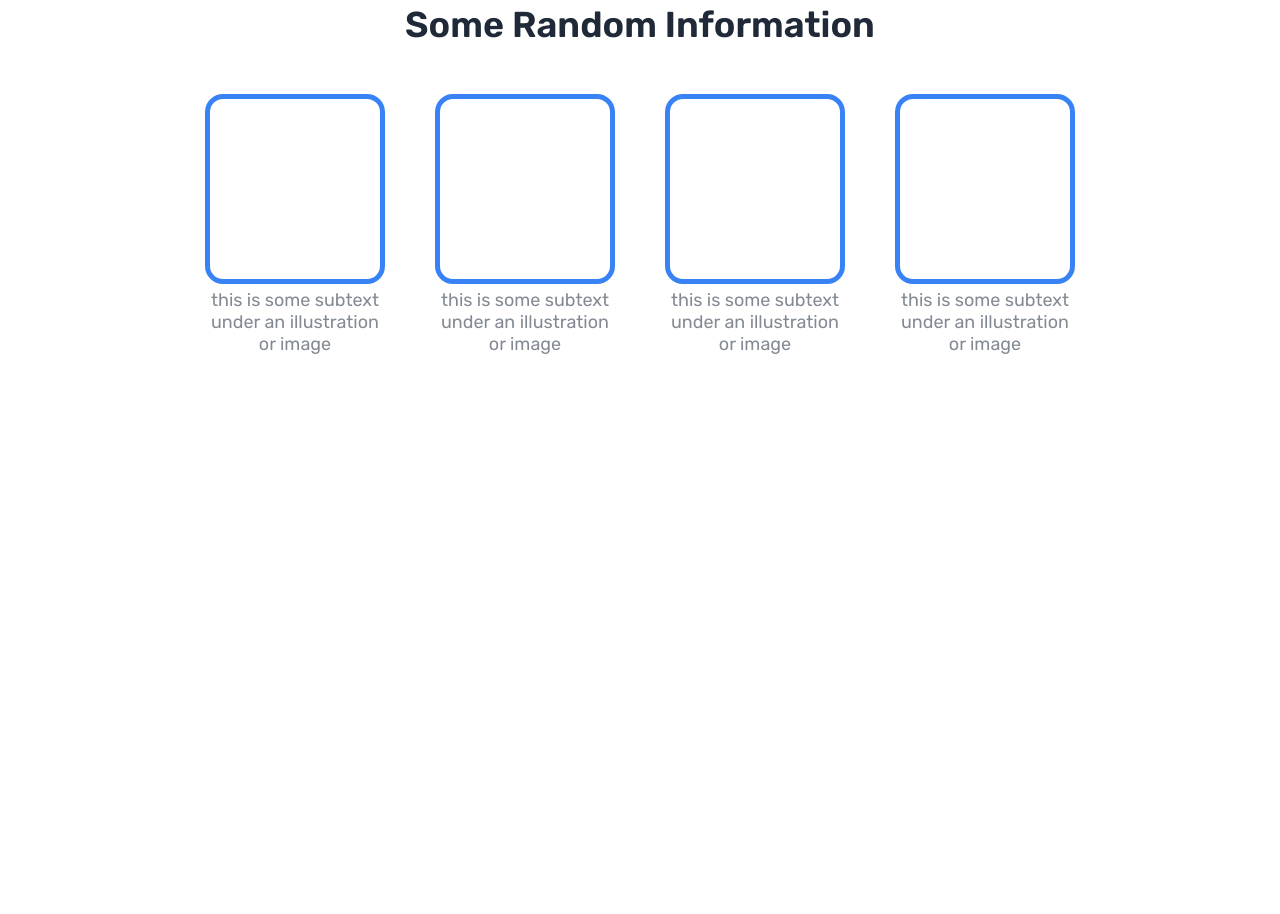
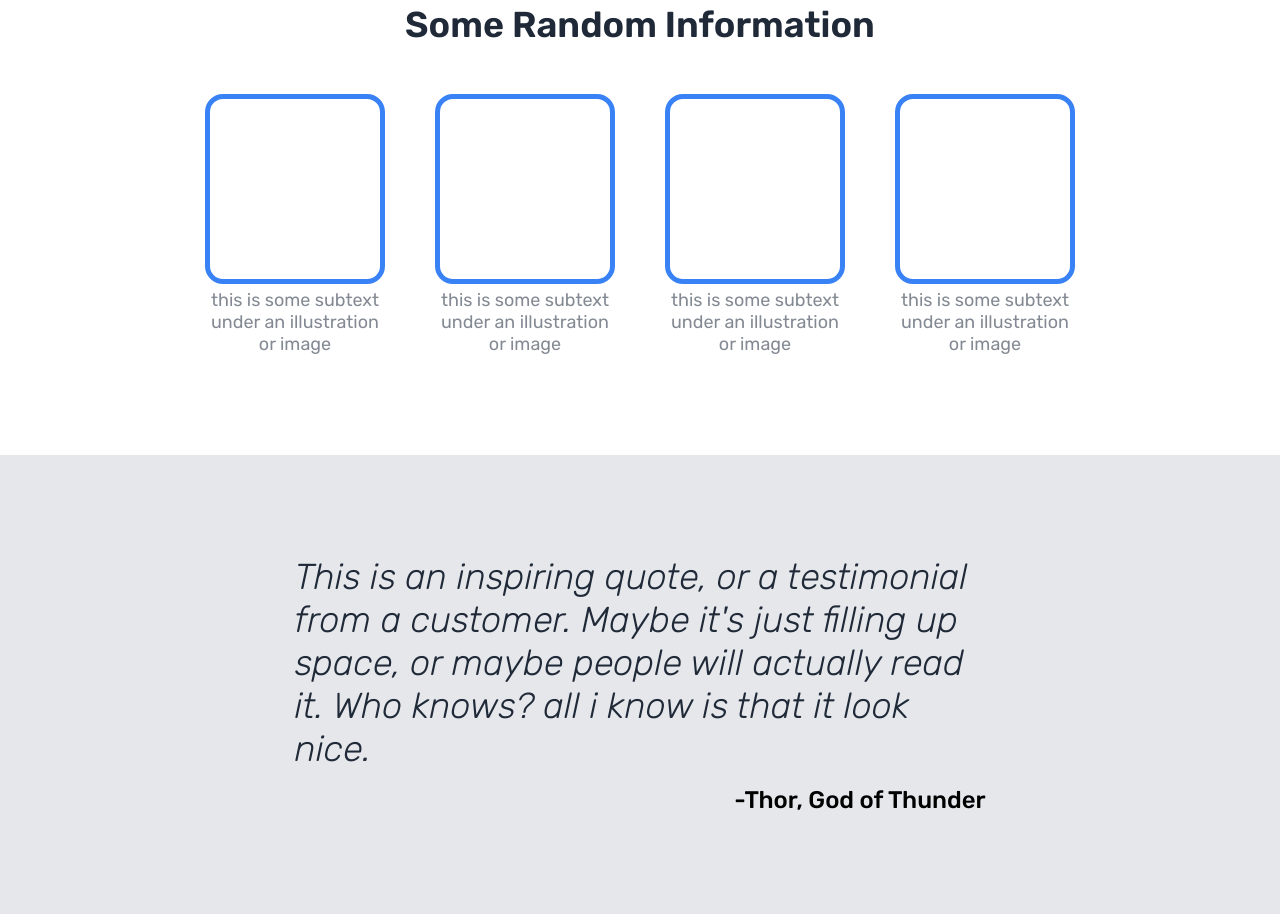
Before and after one commit to shinchan443/landing-page, a plain HTML site: page index.html in a window 1280 px wide. Shown: the part 603-1517 px from the top of the page. Before the commit the page ends 1058 px from the top, so only its background shows below. Drawn offline with Linux system fonts and the light colour scheme.

Commit message:
add quote section and style it

```diff
--- a/index.html
+++ b/index.html
@@ -59,5 +59,9 @@
         </div>
       </div>
     </section>
+    <section class="quote">
+      <p class="quote-text">This is an inspiring quote, or a testimonial from a customer. Maybe it's just filling up space, or maybe people will actually read it. Who knows? all i know is that it look nice.</p>
+      <p class="quote-from">-Thor, God of Thunder</p>
+    </section>
   </body>
 </html>
--- a/style.css
+++ b/style.css
@@ -23,7 +23,7 @@ header {
   color: #f9faf8;
 }
 
-nav ul li a{
+nav ul li a {
   text-decoration: none;
   color: #f9faf8;
   font-size: 18px;
@@ -77,7 +77,7 @@ nav ul {
   justify-content: center;
   align-items: center;
   font-size: 20px;
-    background-color: #6D737C;
+  background-color: #6d737c;
   height: 250px;
   color: #f9faf8;
 }
@@ -100,6 +100,7 @@ nav ul {
   display: flex;
   justify-content: center;
   gap: 50px;
+  flex-wrap: wrap;
 }
 
 .card {
@@ -114,8 +115,29 @@ nav ul {
 }
 
 .card p {
-    color: #838A93;
+  color: #838a93;
   font-size: 18px;
   text-align: center;
   margin-top: 5px;
 }
+
+/* -------------------------Quote---------------------- */
+
+.quote {
+  background-color: #e5e7eb;
+  padding: 100px 23% 100px;
+}
+
+.quote-text {
+  font-size: 36px;
+  font-style: italic;
+  font-weight: lighter;
+  color: #1f2937;
+  padding-bottom: 16px;
+}
+
+.quote-from {
+  font-size: 24px;
+  font-weight: 500;
+  text-align: end;
+}
```
Lines whose indentation alone changed are shown as unchanged.
